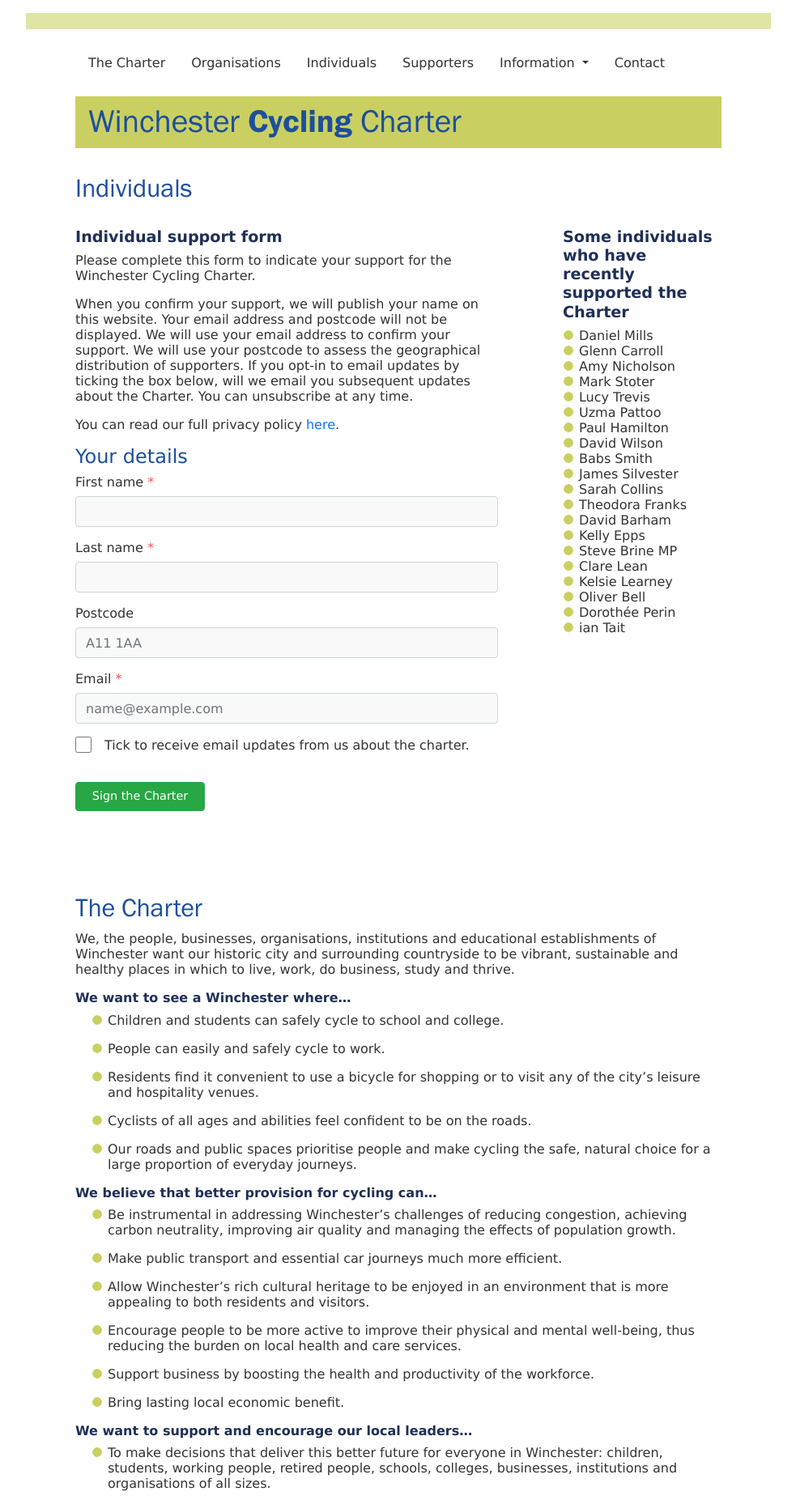
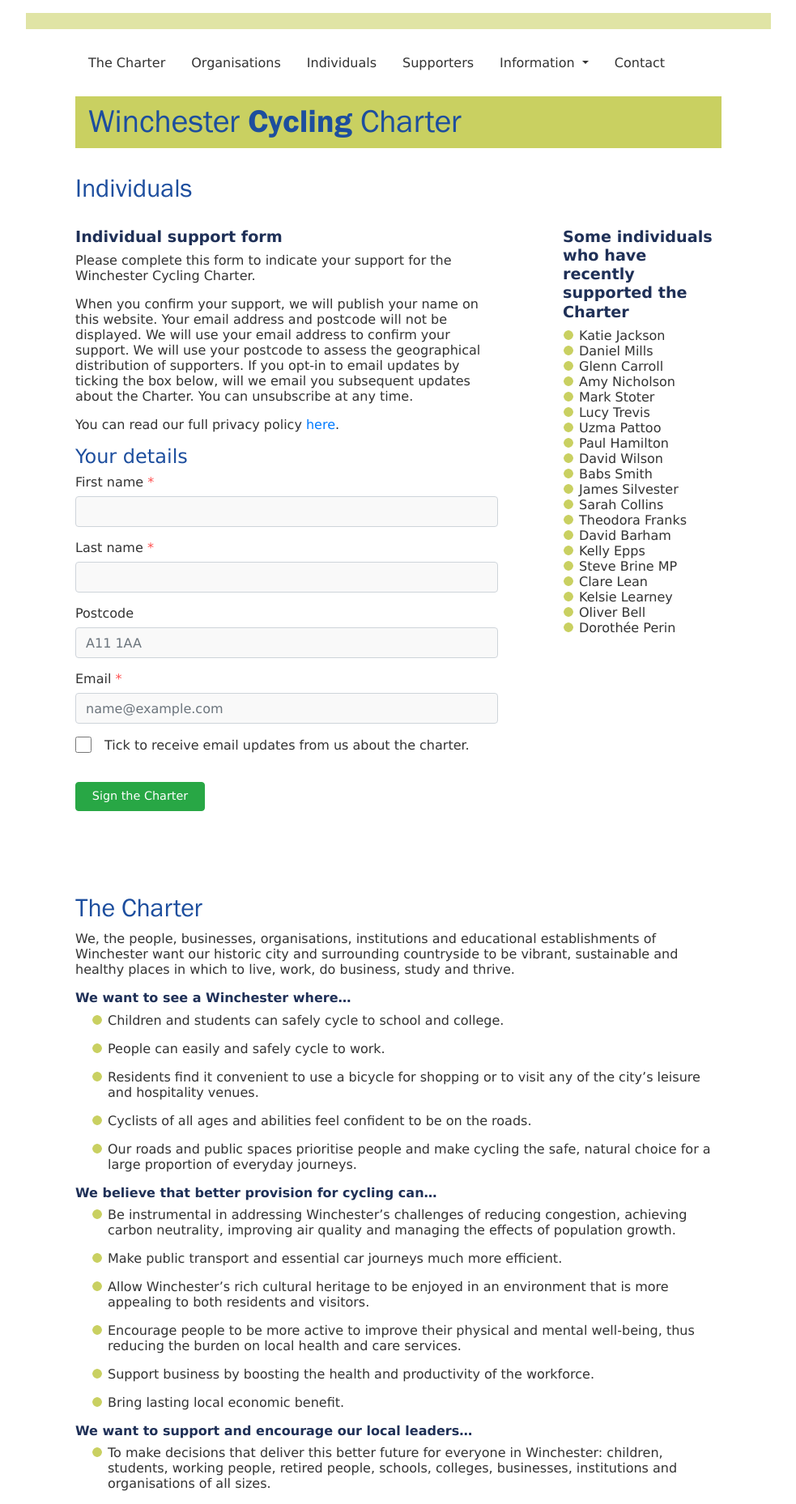
Before and after one commit to winchestercyclingcharter/winchestercyclingcharter.github.io, a Jekyll site: the page built from ind-page.md, in a window 1280 px wide. Shown: the whole page at 81% size, without its empty margins (148-1131 px from the left). Built offline with Jekyll 4.4.1, drawn with Linux system fonts in a browser that asks for light colours; nearby versions of some CDN libraries.

Commit message:
Update people.yml

```diff
--- a/_data/people.yml
+++ b/_data/people.yml
@@ -467,3 +467,4 @@ people:
 - { lastname: Trevis, firstname: Lucy, dt: 20210529-143151-651179 }
 - { lastname: Carroll, firstname: Glenn, dt: 20210530-171507-973532 }
 - { lastname: Mills, firstname: Daniel, dt: 20210531-110205-532357 }
+- { lastname: Jackson, firstname: Katie , dt: 20210531-185654-377665 }
```
